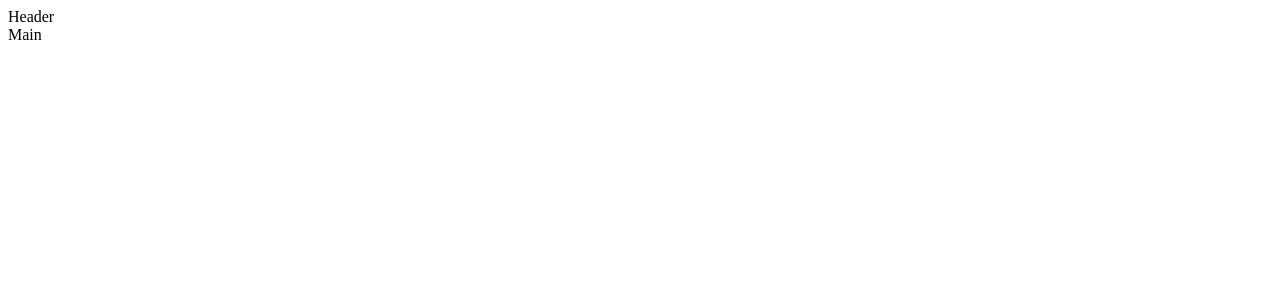
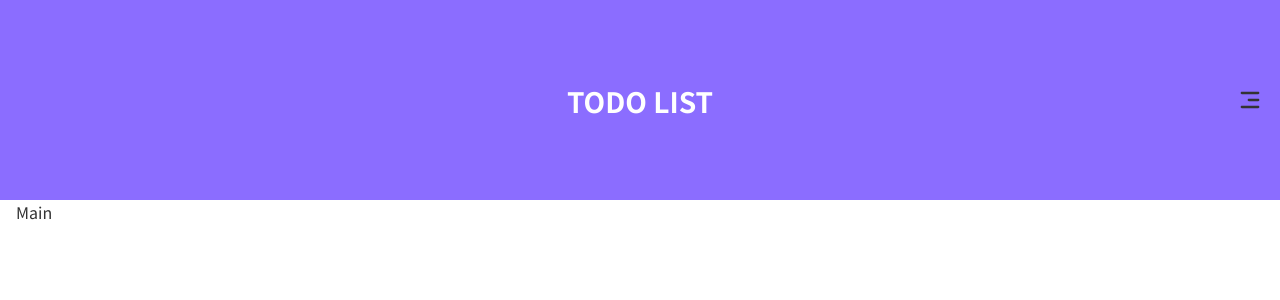
Before and after one commit to larmong/todolist, a React (Create React App) app: page / in a window 1280 px wide. Shown: the top 300 px of the page. Built offline with nearby package versions, Linux system fonts and the light colour scheme.

Commit message:
header, menu

```diff
--- a/package.json
+++ b/package.json
@@ -9,19 +9,19 @@
     "eject": "react-scripts eject"
   },
   "dependencies": {
-    "@emotion/css": "^11.11.2",
+    "@emotion/react": "^11.11.3",
+    "@emotion/styled": "^11.11.0",
     "antd": "^5.12.8",
     "axios": "^1.6.5",
     "dayjs": "^1.11.10",
-    "emotion": "^11.0.0",
     "react": "^18.2.0",
     "react-dom": "^18.2.0",
+    "react-icons": "^5.0.0",
     "react-router-dom": "^6.21.1",
     "react-scripts": "5.0.1",
     "web-vitals": "^2.1.4"
   },
   "devDependencies": {
-    "@emotion/react": "^11.11.3",
     "@types/antd": "^1.0.0",
     "@types/react": "^18.2.47",
     "@types/react-dom": "^18.2.18",
--- a/src/commons/style/emotion.ts
+++ b/src/commons/style/emotion.ts
@@ -6,7 +6,7 @@ export const Common = {
     lightGray: '#bbbbbb',
     point: '#8b6dff',
     darkPoint: '#685f93',
-    border: '#dddddd',
+    border: '#efefef',
   },
   font: {
     default: "'Noto Sans KR', sans-serif",
--- a/src/commons/style/global.style.ts
+++ b/src/commons/style/global.style.ts
@@ -1,4 +1,4 @@
-import { css } from '@emotion/css';
+import { css } from '@emotion/react';
 import { Common } from './emotion';
 
 const GlobalStyle = css`
--- a/src/components/layout/header/index.tsx
+++ b/src/components/layout/header/index.tsx
@@ -1,3 +1,49 @@
+import { useEffect, useState } from 'react';
+import { useLocation, useNavigate } from 'react-router';
+import { IoIosArrowBack } from 'react-icons/io';
+import { CgMenuRightAlt } from 'react-icons/cg';
+import { MdOutlineClose } from 'react-icons/md';
+
+import { BackBtn, HeaderWrapper, MenuBtn, MenuWrapper, NavWrapper, Wrapper } from './style';
+
 export default function Header(): JSX.Element {
-  return <>Header</>;
+  const params = useLocation();
+  const navigate = useNavigate();
+
+  const [path, setPath] = useState<string>();
+  const [isMenu, setIsMen] = useState<boolean>(false);
+
+  useEffect(() => {
+    const prams = params.pathname.indexOf('/');
+    setPath(params.pathname.substring(prams + 1));
+  }, [params]);
+
+  return (
+    <Wrapper>
+      {!path ? (
+        <HeaderWrapper>
+          <h1>TODO LIST</h1>
+        </HeaderWrapper>
+      ) : (
+        <NavWrapper>
+          <BackBtn
+            onClick={() => {
+              navigate(-1);
+            }}
+          >
+            <IoIosArrowBack />
+          </BackBtn>
+          <span>{path}</span>
+        </NavWrapper>
+      )}
+      <MenuBtn
+        onClick={() => {
+          setIsMen((prev: boolean) => !prev);
+        }}
+      >
+        {isMenu ? <MdOutlineClose /> : <CgMenuRightAlt />}
+      </MenuBtn>
+      <MenuWrapper style={{ right: `${isMenu ? '0' : '-100dvw'}` }}>ddd</MenuWrapper>
+    </Wrapper>
+  );
 }
--- a/src/components/layout/header/style.ts
+++ b/src/components/layout/header/style.ts
@@ -0,0 +1,84 @@
+import styled from '@emotion/styled';
+import { Common } from '../../../commons/style/emotion';
+
+export const Wrapper = styled.section`
+  position: relative;
+`;
+
+export const HeaderWrapper = styled.header`
+  display: flex;
+  align-items: center;
+  justify-content: center;
+  width: 100dvw;
+  height: 25dvh;
+  max-height: 200px;
+  font-size: 1.5em;
+  color: ${Common.color.white};
+  background: ${Common.color.point};
+  text-transform: uppercase;
+`;
+
+export const NavWrapper = styled.div`
+  position: relative;
+  height: 70px;
+  display: flex;
+  align-items: center;
+  justify-content: center;
+  background: ${Common.color.white};
+  border-bottom: 1px solid ${Common.color.border};
+  text-transform: uppercase;
+  font-size: 1.1em;
+  font-weight: 500;
+
+  span {
+    display: block;
+    padding-bottom: 1px;
+  }
+`;
+
+export const BackBtn = styled.div`
+  position: absolute;
+  left: 0;
+  top: 50%;
+  transform: translateY(-50%);
+  display: flex;
+  align-items: center;
+  justify-content: center;
+  width: 50px;
+  height: 50px;
+  cursor: pointer;
+
+  svg {
+    width: 24px;
+    height: 24px;
+  }
+`;
+
+export const MenuBtn = styled.div`
+  position: absolute;
+  right: 5px;
+  top: 50%;
+  transform: translateY(-50%);
+  display: flex;
+  align-items: center;
+  justify-content: center;
+  width: 50px;
+  height: 50px;
+  cursor: pointer;
+  z-index: 100;
+
+  svg {
+    width: 28px;
+    height: 28px;
+  }
+`;
+
+export const MenuWrapper = styled.div`
+  transition: all 0.3s ease-in-out;
+  position: fixed;
+  right: -100dvw;
+  top: 0;
+  width: 100dvw;
+  height: 100dvh;
+  background: ${Common.color.white};
+`;
--- a/src/pages/index.tsx
+++ b/src/pages/index.tsx
@@ -4,21 +4,25 @@ import { Global } from '@emotion/react';
 
 import GlobalStyle from 'commons/style/global.style';
 import Main from 'pages/main';
-import Layout from 'pages/layout/layout';
+import Layout from 'pages/layout';
 import Signup from 'pages/signup';
+import Login from 'pages/login';
+import MyPage from 'pages/mypage';
 
 export default function Pages(): JSX.Element {
   return (
+    <>
+      <Global styles={GlobalStyle} />
       <BrowserRouter>
-      <Global styles={GlobalStyle} />
         <Routes>
           <Route element={<Layout />}>
             <Route index element={<Main />} />
+            <Route path="login" index element={<Login />} />
             <Route path="signup" element={<Signup />} />
-          <Route index element={<Main />} />
-          <Route index element={<Main />} />
+            <Route path="mypage" index element={<MyPage />} />
           </Route>
         </Routes>
       </BrowserRouter>
+    </>
   );
 }
--- a/src/pages/layout/layout.tsx
+++ b/src/pages/layout/index.tsx
@@ -1,14 +1,14 @@
-import { Fragment } from 'react';
 import { Outlet } from 'react-router';
 
 import Header from 'components/layout/header';
 import { IPropsLayout } from 'types/layout/types';
+import { Wrapper } from './style';
 
 export default function Layout({ children }: IPropsLayout) {
   return (
-    <Fragment>
+    <Wrapper>
       <Header />
       <main>{children || <Outlet />}</main>
-    </Fragment>
+    </Wrapper>
   );
 }
--- a/src/pages/layout/style.ts
+++ b/src/pages/layout/style.ts
@@ -0,0 +1,7 @@
+import styled from '@emotion/styled';
+
+export const Wrapper = styled.section`
+  main {
+    padding: 0 16px;
+  }
+`;
```
Also changed, not shown: src/types/layout/header/types.ts (added), 1 other file (tests, documents, lock files or other folders). Lines whose indentation alone changed are shown as unchanged.
